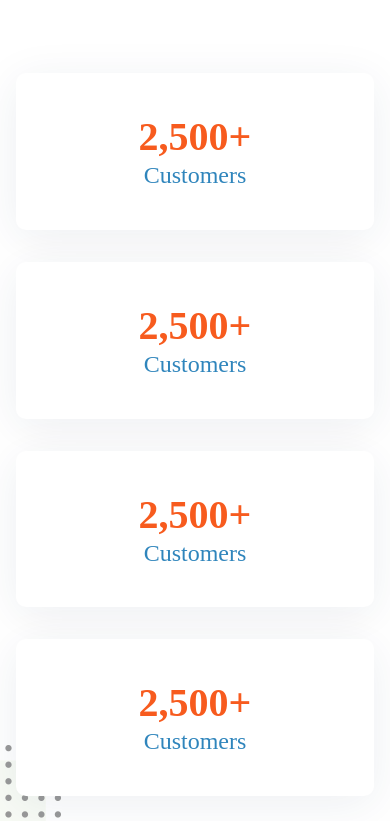
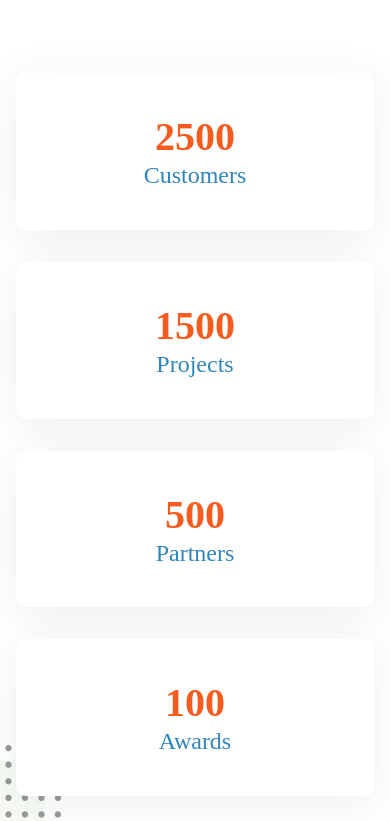
Before and after one commit to MUJAHID-WEB/organizum, a Vue app: page / in a window 390 px wide. Shown: the part 10843-11664 px from the top of the page. Built offline with nearby package versions, Linux system fonts and the light colour scheme.

Commit message:
bugs fixed

```diff
--- a/src/assets/scss/sections/_industries.scss
+++ b/src/assets/scss/sections/_industries.scss
@@ -42,10 +42,11 @@
           margin-bottom: 76px;
 
           .title {
-            font-size: 60px;
+            font-size: 50px;
             line-height: 65px;
             margin: 0;
             text-align: left;
+            color: #121212;
           }
         }
 
@@ -69,7 +70,7 @@
                 background-color: transparent;
                 border: none;
                 color: #fff;
-                font-size: 35px;
+                font-size: 30px;
                 font-weight: 500;
                 justify-content: normal;
                 padding: 5px 0;
@@ -99,7 +100,7 @@
             .accordion-body {
               border-top: 1px solid #51e892;
               color: #fff;
-              font-size: 25px;
+              font-size: 20px;
               font-weight: 400;
               line-height: 28px;
               margin-top: 10px;
@@ -231,7 +232,7 @@
     margin-bottom: 40px;
 
     .title{
-      font-size: 45px;
+      font-size: 40px;
       line-height: 50px;
     }
   }
--- a/src/components/Statistics.vue
+++ b/src/components/Statistics.vue
@@ -1,62 +1,76 @@
 <template>
-  <section class="counterup">
+  <section class="counterup" ref="counterupSection">
     <div class="container content">
       <div class="counterup_title">
-          <h2 class="title">
-              Some of our Interesting facts
-          </h2>
+        <h2 class="title">Some of our Interesting facts</h2>
       </div>
       <div class="count">
-          <div class="counterup_box">
-              <span class="counterup_number">
-                2,500+
-              </span>
-              <p class="counterup_text">
-                  Customers
-              </p>
-          </div>
-
-          <div class="counterup_box">
-              <span class="counterup_number">
-                2,500+
-              </span>
-              <p class="counterup_text">
-                  Customers
-              </p>
-          </div>
-
-          <div class="counterup_box">
-              <span class="counterup_number">
-                2,500+
-              </span>
-              <p class="counterup_text">
-                  Customers
-              </p>
-          </div>
-
-          <div class="counterup_box">
-              <span class="counterup_number">
-                2,500+
-              </span>
-              <p class="counterup_text">
-                  Customers
-              </p>
-          </div>
-
+        <div class="counterup_box" v-for="(item, index) in counters" :key="index">
+          <span class="counterup_number">{{ item.displayValue }}</span>
+          <p class="counterup_text">{{ item.label }}</p>
+        </div>
       </div>
       <div class="counterup_shape">
-          <img src="/images/stats.png" alt="Shape" class="layer" >
+        <img src="/images/stats.png" alt="Shape" class="layer" />
       </div>
     </div>
   </section>
 </template>
-
 <script>
 export default {
-    name: 'Statistics',
+  name: "Statistics",
+  data() {
+    return {
+      counters: [
+        { target: 2500, displayValue: 0, label: "Customers" },
+        { target: 1500, displayValue: 0, label: "Projects" },
+        { target: 500, displayValue: 0, label: "Partners" },
+        { target: 100, displayValue: 0, label: "Awards" },
+      ],
+      observer: null,
+    };
+  },
+  methods: {
+    startCounting() {
+      this.counters.forEach((counter, index) => {
+        let start = 0;
+        const end = counter.target;
+        const duration = 2000; // 2 seconds
+        const step = Math.ceil((end - start) / (duration / 50));
+
+        const interval = setInterval(() => {
+          start += step;
+          if (start >= end) {
+            start = end;
+            clearInterval(interval);
+          }
+          // Directly update the `displayValue` without `$set`
+          this.counters[index].displayValue = start;
+        }, 50);
+      });
+    },
+    setupObserver() {
+      this.observer = new IntersectionObserver(
+        (entries) => {
+          entries.forEach((entry) => {
+            if (entry.isIntersecting) {
+              this.startCounting();
+              this.observer.disconnect(); // Only trigger once
+            }
+          });
+        },
+        { threshold: 0.5 }
+      );
+      this.observer.observe(this.$refs.counterupSection);
+    },
+  },
+  mounted() {
+    this.setupObserver();
+  },
+  beforeDestroy() {
+    if (this.observer) {
+      this.observer.disconnect();
+    }
+  },
 };
 </script>
-
-<style scoped lang="scss">
-@import "@/assets/scss/sections/_statistics.scss";
-</style>
```
